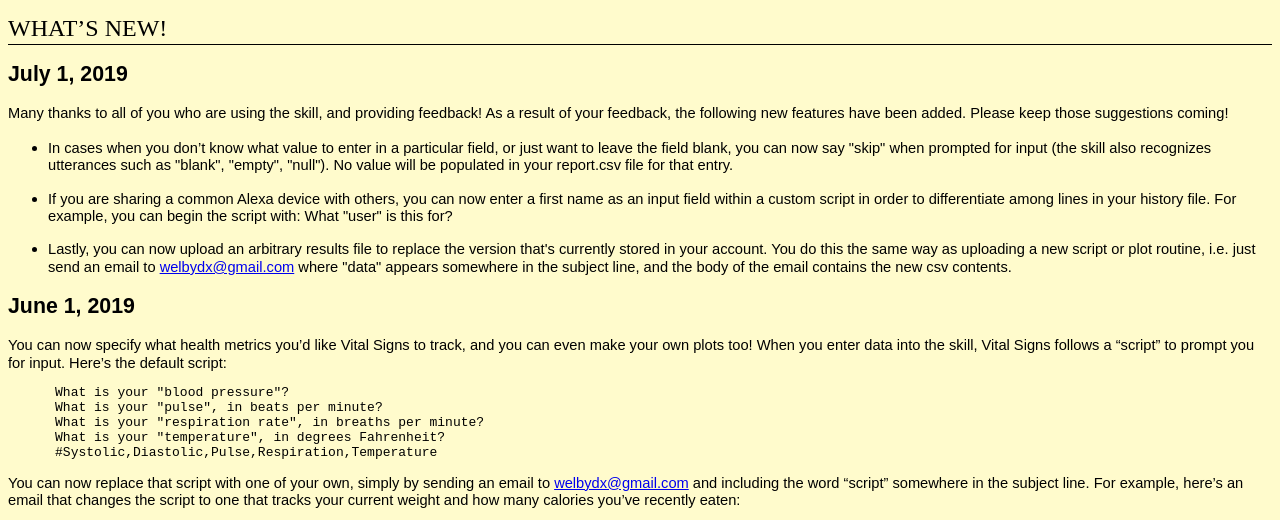
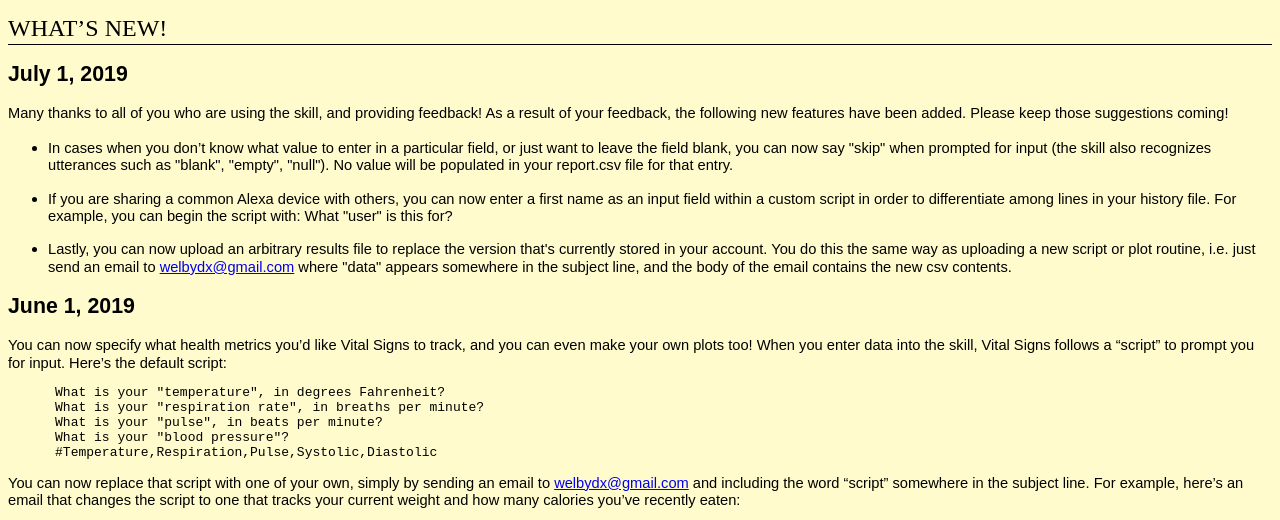
Before and after one commit to glmck13/VitalSigns, a plain HTML site: page docs/VitalSigns.html in a window 1280 px wide. Shown: the part 222-742 px from the top of the page. Drawn offline with Linux system fonts and the light colour scheme.

Commit message:
Update VitalSigns.html

```diff
--- a/docs/VitalSigns.html
+++ b/docs/VitalSigns.html
@@ -75,11 +75,13 @@ You can now specify what health metrics you’d like Vital Signs to
 track, and you can even make your own plots too! When you enter data
 into the skill, Vital Signs follows a “script” to prompt you for
 input. Here’s the default script:</p>
-<pre class="western" style="margin-left: 0.49in">What is your &quot;blood pressure&quot;?
+<pre class="western" style="margin-left: 0.49in">
+What is your &quot;temperature&quot;, in degrees Fahrenheit?
+What is your &quot;respiration rate&quot;, in breaths per minute?
 What is your &quot;pulse&quot;, in beats per minute?
-What is your &quot;respiration rate&quot;, in breaths per minute?
-What is your &quot;temperature&quot;, in degrees Fahrenheit?
-#Systolic,Diastolic,Pulse,Respiration,Temperature</pre><p class="western">
+What is your &quot;blood pressure&quot;?
+#Temperature,Respiration,Pulse,Systolic,Diastolic
+</pre><p class="western">
 <span style="font-variant: normal"><span style="text-decoration: none"><span style="font-style: normal"><span style="font-weight: normal">You
 can now replace that script with one of your own, simply by sending
 an email to <a href="mailto:welbydx@gmail.com">welbydx@gmail.com</a>
```
